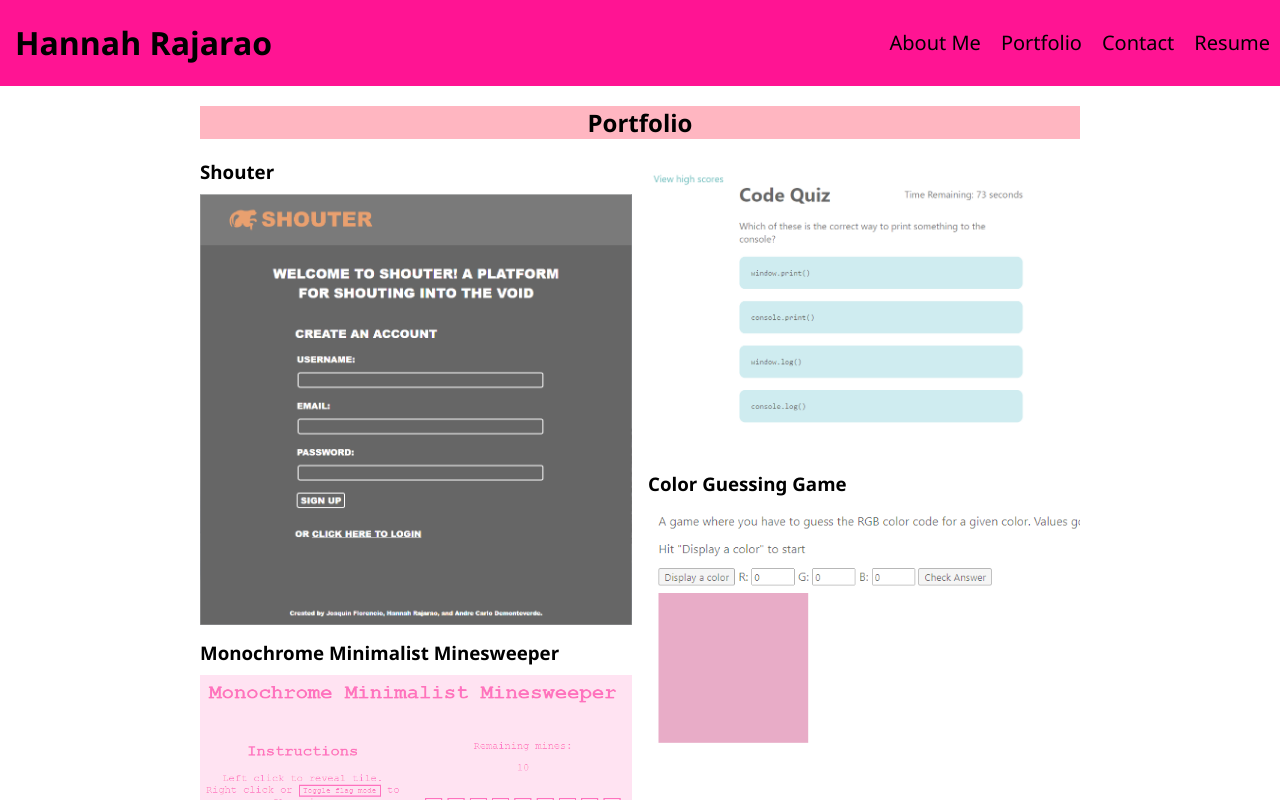
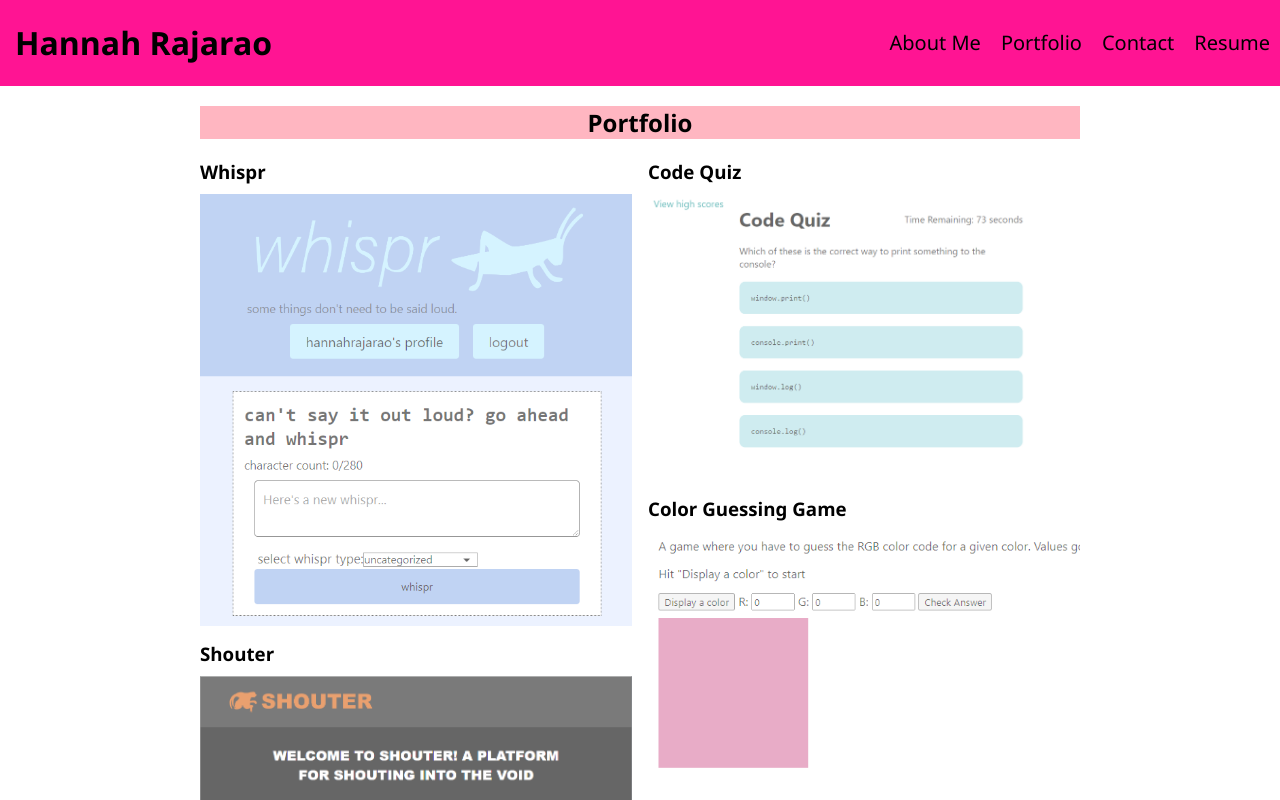
Before and after one commit to hannahrajarao/react-portfolio, a React (Vite) app: page /portfolio in a window 1280 px wide. Shown: the top 800 px of the page. Built offline with nearby package versions, Linux system fonts and the light colour scheme.

Commit message:
Add whispr project to portfolio page

```diff
--- a/src/pages/PortfolioPage.jsx
+++ b/src/pages/PortfolioPage.jsx
@@ -2,6 +2,11 @@ import Project from '../components/Project';
 
 export default function PorfolioPage() {
     const projectInfo = [
+        {
+            "name": "Whispr",
+            "link": "https://whispr-cf4e46930867.herokuapp.com",
+            "imgSrc": "whispr.png"
+        },
         {
             "name": "Shouter",
             "link": "https://shouterapp-a720f8ccbc1f.herokuapp.com",
```
Also changed, not shown: public/assets/images/projects/whispr.png (added).
